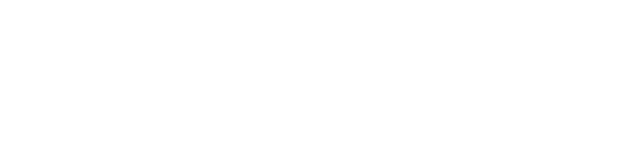
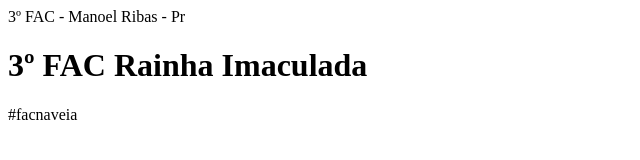
Before and after one commit to VlaMartins/tecFlix2026, a plain HTML site: page index.html in a window 1280 px wide. Shown: the whole page, without its empty margins (0-640 px from the left). Drawn offline with Linux system fonts and the light colour scheme.

Commit message:
2 header

```diff
--- a/index.html
+++ b/index.html
@@ -7,6 +7,10 @@
     <title> TecFlix  </title>
 </head>
 <body>
+    <header> 3º FAC - Manoel Ribas - Pr  </header>
+    <h1> 3º FAC Rainha Imaculada </h1>
+    <p> #facnaveia </p>
+
 
 </body>
 </html>
```
